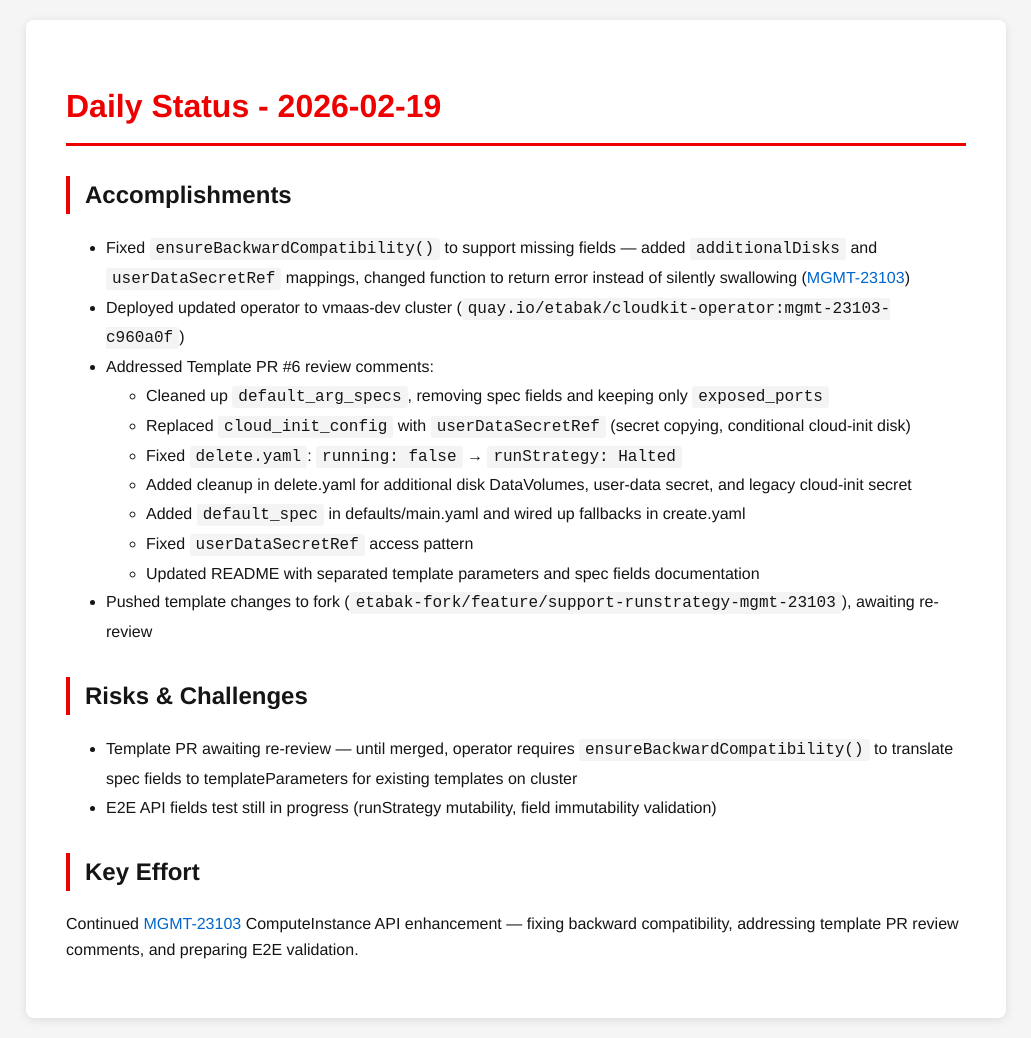
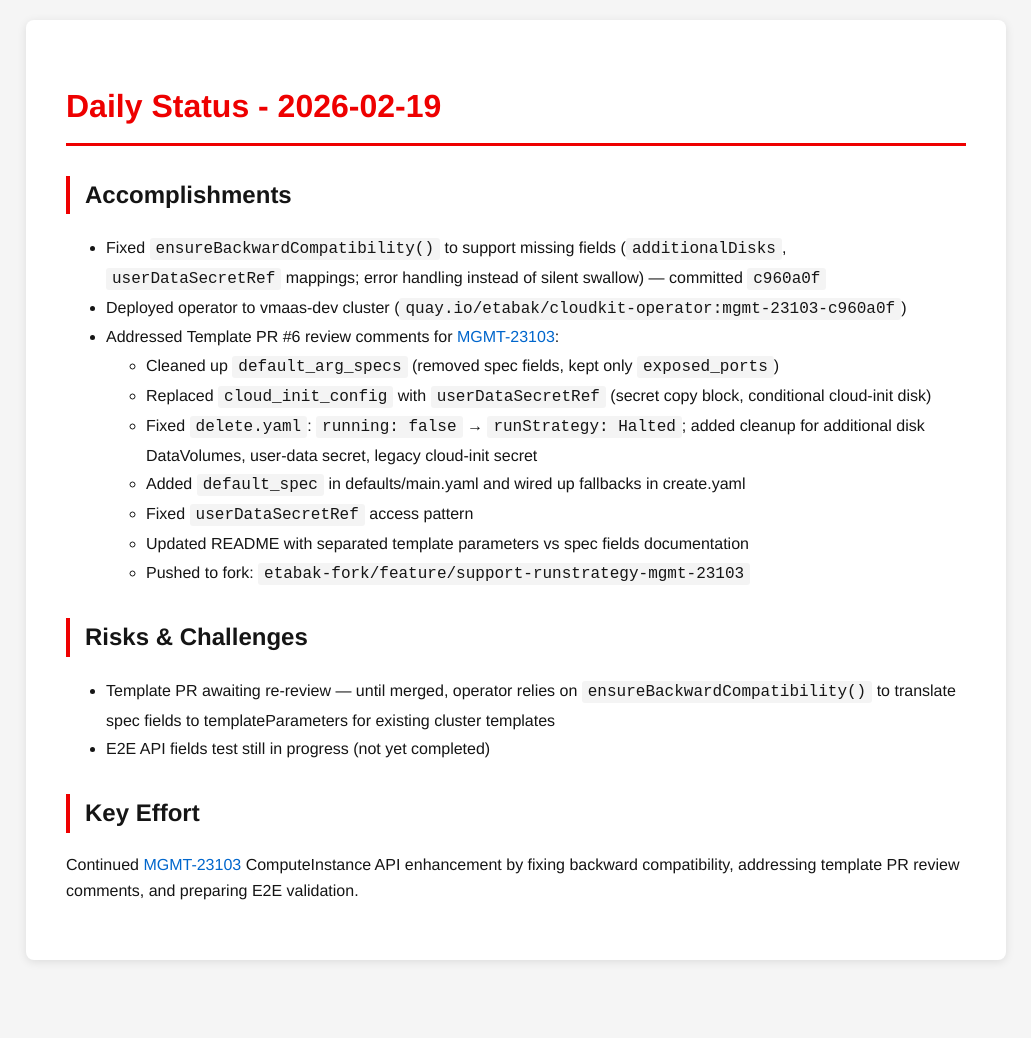
Before and after one commit to tzvatot/daily-status, a Jekyll site: the page built from 2026-02-19.md, in a window 1280 px wide. Shown: the whole page, without its empty margins (124-1155 px from the left). Built offline with Jekyll 4.4.1, drawn with Linux system fonts in a browser that asks for light colours; after the commit the page ends 980 px from its top, so only the background shows below that.

Commit message:
Daily status update - 2026-02-19

```diff
--- a/2026-02-19.md
+++ b/2026-02-19.md
@@ -7,21 +7,20 @@ date: 2026-02-19
 # Daily Status - 2026-02-19
 
 ## Accomplishments
-- Fixed `ensureBackwardCompatibility()` to support missing fields — added `additionalDisks` and `userDataSecretRef` mappings, changed function to return error instead of silently swallowing ([MGMT-23103](https://issues.redhat.com/browse/MGMT-23103))
-- Deployed updated operator to vmaas-dev cluster (`quay.io/etabak/cloudkit-operator:mgmt-23103-c960a0f`)
-- Addressed Template PR #6 review comments:
-  - Cleaned up `default_arg_specs`, removing spec fields and keeping only `exposed_ports`
-  - Replaced `cloud_init_config` with `userDataSecretRef` (secret copying, conditional cloud-init disk)
-  - Fixed `delete.yaml`: `running: false` → `runStrategy: Halted`
-  - Added cleanup in delete.yaml for additional disk DataVolumes, user-data secret, and legacy cloud-init secret
+- Fixed `ensureBackwardCompatibility()` to support missing fields (`additionalDisks`, `userDataSecretRef` mappings; error handling instead of silent swallow) — committed `c960a0f`
+- Deployed operator to vmaas-dev cluster (`quay.io/etabak/cloudkit-operator:mgmt-23103-c960a0f`)
+- Addressed Template PR #6 review comments for [MGMT-23103](https://issues.redhat.com/browse/MGMT-23103):
+  - Cleaned up `default_arg_specs` (removed spec fields, kept only `exposed_ports`)
+  - Replaced `cloud_init_config` with `userDataSecretRef` (secret copy block, conditional cloud-init disk)
+  - Fixed `delete.yaml`: `running: false` → `runStrategy: Halted`; added cleanup for additional disk DataVolumes, user-data secret, legacy cloud-init secret
   - Added `default_spec` in defaults/main.yaml and wired up fallbacks in create.yaml
   - Fixed `userDataSecretRef` access pattern
-  - Updated README with separated template parameters and spec fields documentation
-- Pushed template changes to fork (`etabak-fork/feature/support-runstrategy-mgmt-23103`), awaiting re-review
+  - Updated README with separated template parameters vs spec fields documentation
+  - Pushed to fork: `etabak-fork/feature/support-runstrategy-mgmt-23103`
 
 ## Risks & Challenges
-- Template PR awaiting re-review — until merged, operator requires `ensureBackwardCompatibility()` to translate spec fields to templateParameters for existing templates on cluster
-- E2E API fields test still in progress (runStrategy mutability, field immutability validation)
+- Template PR awaiting re-review — until merged, operator relies on `ensureBackwardCompatibility()` to translate spec fields to templateParameters for existing cluster templates
+- E2E API fields test still in progress (not yet completed)
 
 ## Key Effort
-Continued [MGMT-23103](https://issues.redhat.com/browse/MGMT-23103) ComputeInstance API enhancement — fixing backward compatibility, addressing template PR review comments, and preparing E2E validation.
+Continued [MGMT-23103](https://issues.redhat.com/browse/MGMT-23103) ComputeInstance API enhancement by fixing backward compatibility, addressing template PR review comments, and preparing E2E validation.
```
